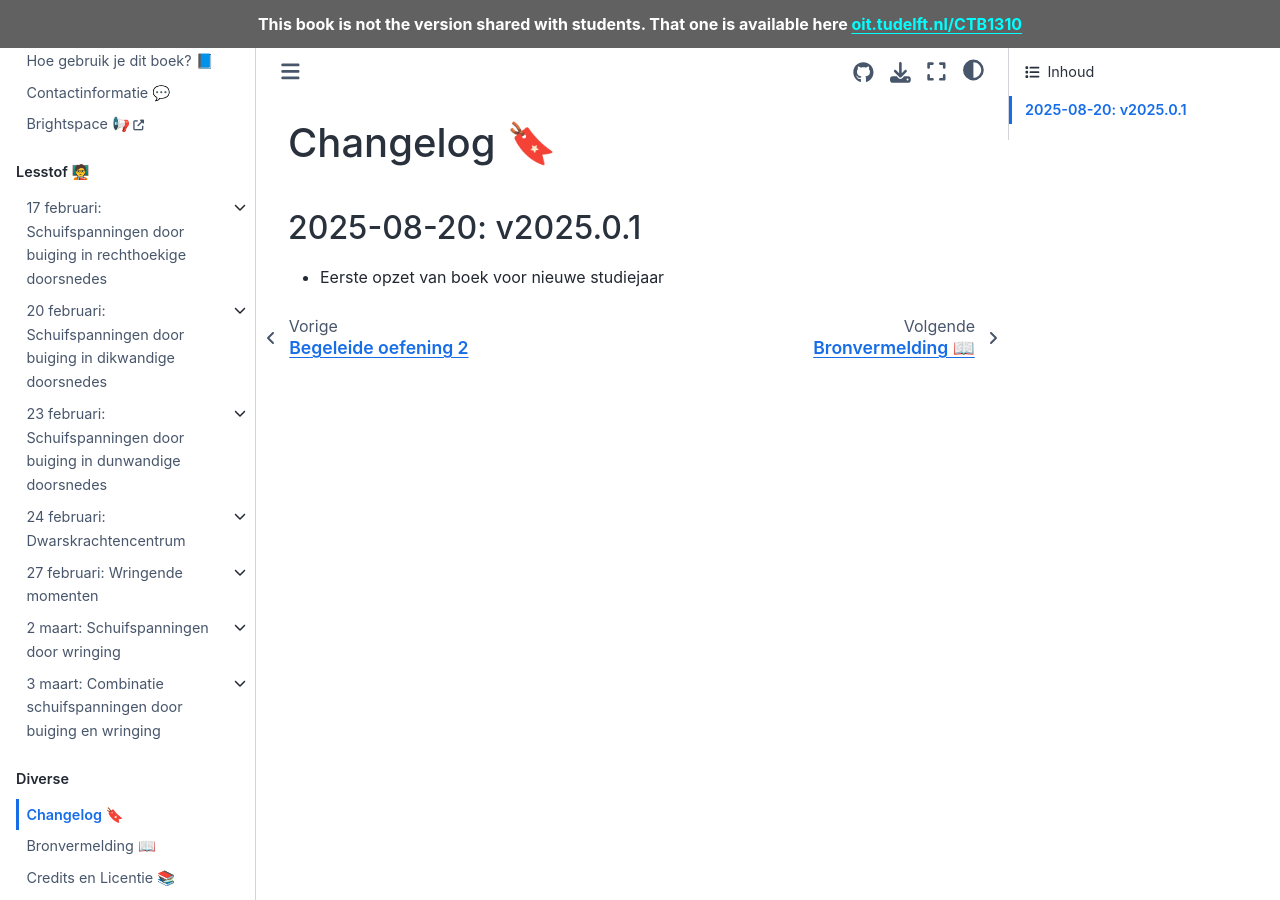
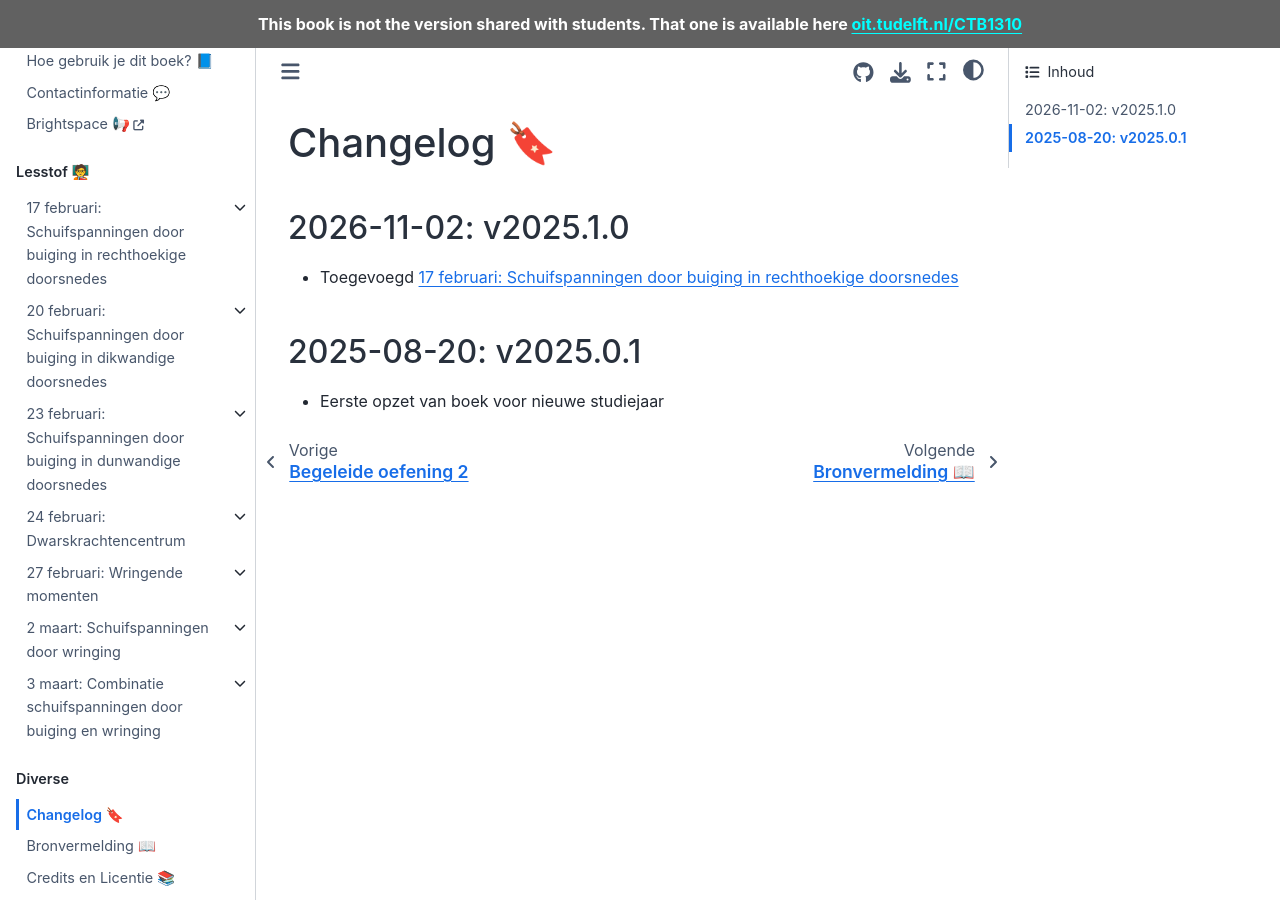
Before and after one commit to TUDelft-books/CTB1310, a Jupyter Book: the page built from book/changelog.md, in a window 1280 px wide and 900 px high. Built offline with Jupyter Book 1.0.4 settings and Sphinx 7.4.7 and the Sphinx Book theme 1.1.4, drawn with Linux system fonts in a browser that asks for light colours; comment, search, counter and statistics services are not loaded.

Commit message:
Delen eerste les

```diff
--- a/book/_toc.yml
+++ b/book/_toc.yml
@@ -8,7 +8,6 @@
   - file: contact_information
   - url: https://brightspace.tudelft.nl/d2l/home/774692
     title: Brightspace 📢
-# START REMOVE-FROM-RELEASE
 - caption: Lesstof 🧑‍🏫
   chapters:
   - file: shear_rect/les.md
@@ -16,6 +15,7 @@
     - file: shear_rect/instructie.md
     - file: shear_rect/lesoefening1.md
     - file: shear_rect/lesoefening2.md
+# START REMOVE-FROM-RELEASE
   - file: shear/les.md
     sections:
     - file: shear/instructie.md
--- a/book/changelog.md
+++ b/book/changelog.md
@@ -1,4 +1,7 @@
 # Changelog 🔖
+
+## 2026-11-02: v2025.1.0
+- Toegevoegd [](./shear_rect/les.md)
 
 ## 2025-08-20: v2025.0.1
 - Eerste opzet van boek voor nieuwe studiejaar
```
Also changed, not shown: book/credits.md (+4 -4 lines).
